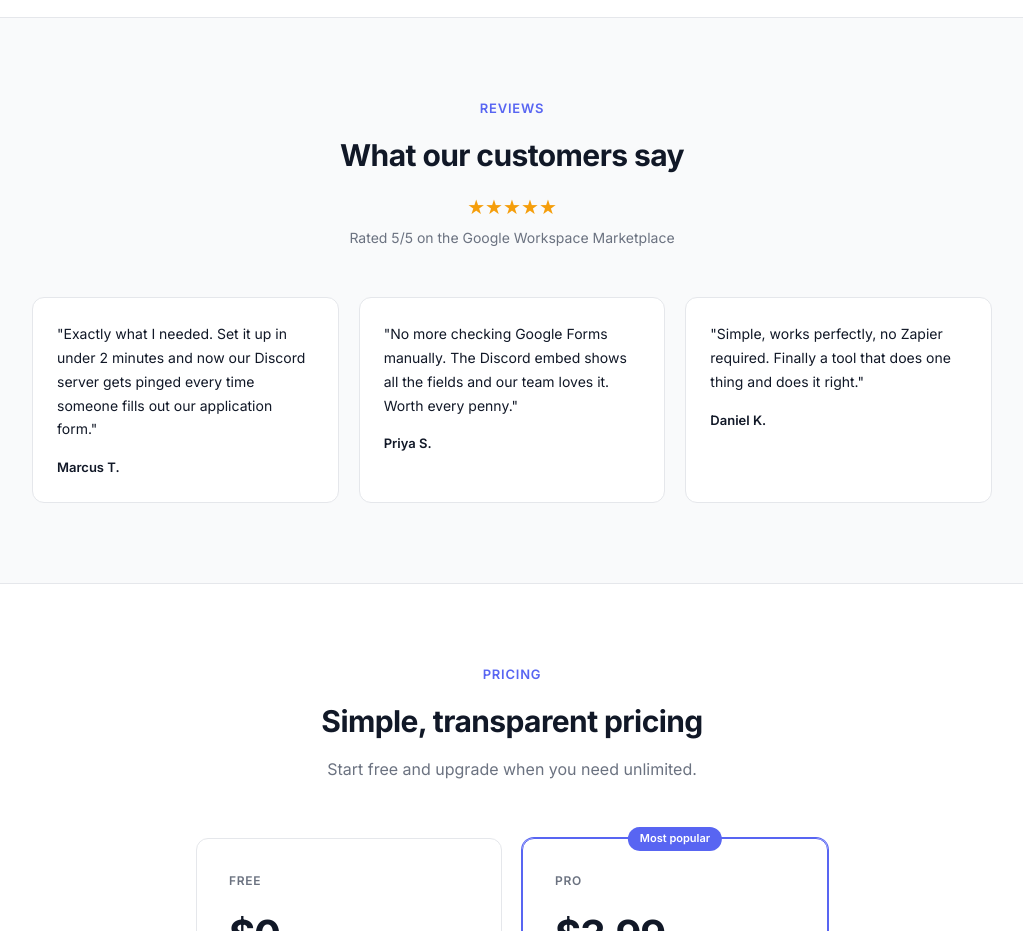
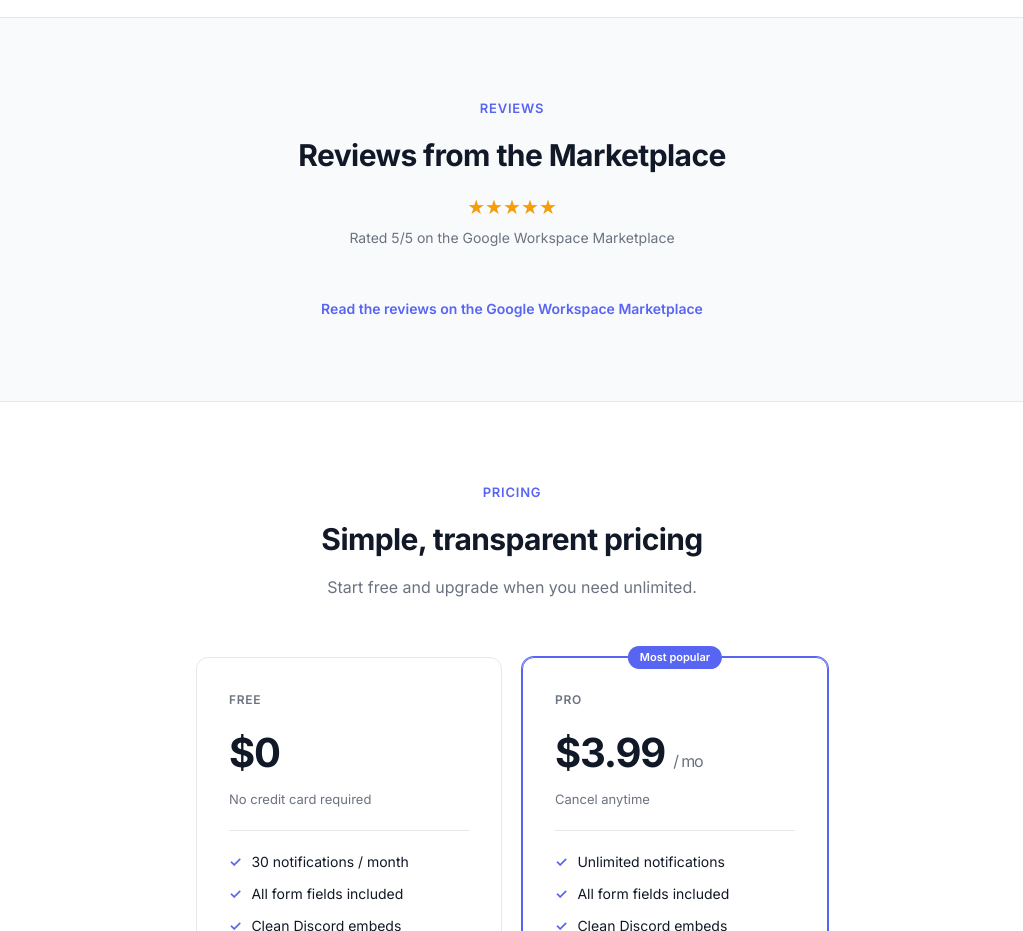
Before and after one commit to mohammadalisaleh/notifyform-site, a plain HTML site: page discord/index.html in a window 1280 px wide. Shown: the part 2020-2951 px from the top of the page, without its empty margins (128-1151 px from the left). Drawn offline with Linux system fonts and the light colour scheme.

Commit message:
Update index.html

```diff
--- a/discord/index.html
+++ b/discord/index.html
@@ -145,7 +145,7 @@
   <div class="nav-links">
     <a href="#pricing">Pricing</a>
     <a href="#faq">Help</a>
-    <a href="https://workspace.google.com/marketplace" class="btn-install">Install free</a>
+    <a href="https://workspace.google.com/marketplace/app/notifyform/557036652553" class="btn-install">Install free</a>
   </div>
 </nav>
 
@@ -153,7 +153,7 @@
   <h1>NotifyForm: Discord Alerts for Google Forms™</h1>
   <p>An add-on for Google Forms™ that posts a message in your Discord channel every time someone submits your form.</p>
   <div class="hero-actions">
-    <a href="https://workspace.google.com/marketplace" class="btn-primary">Install to get started</a>
+    <a href="https://workspace.google.com/marketplace/app/notifyform/557036652553" class="btn-primary">Install to get started</a>
     <a href="#steps" class="btn-secondary">Setup Guide ↓</a>
   </div>
 </div>
@@ -257,25 +257,12 @@
 <div class="reviews-section">
   <div class="reviews-inner">
     <div class="section-label">Reviews</div>
-    <div class="section-title">What our customers say</div>
+    <div class="section-title">Reviews from the Marketplace</div>
     <div class="reviews-rating">
       <div class="stars">★★★★★</div>
       Rated 5/5 on the Google Workspace Marketplace
     </div>
-    <div class="reviews-grid">
-      <div class="review-card">
-        <div class="review-text">"Exactly what I needed. Set it up in under 2 minutes and now our Discord server gets pinged every time someone fills out our application form."</div>
-        <div class="review-author">Marcus T.</div>
-      </div>
-      <div class="review-card">
-        <div class="review-text">"No more checking Google Forms manually. The Discord embed shows all the fields and our team loves it. Worth every penny."</div>
-        <div class="review-author">Priya S.</div>
-      </div>
-      <div class="review-card">
-        <div class="review-text">"Simple, works perfectly, no Zapier required. Finally a tool that does one thing and does it right."</div>
-        <div class="review-author">Daniel K.</div>
-      </div>
-    </div>
+    <a href="https://workspace.google.com/marketplace/app/notifyform/557036652553" target="_blank" rel="noopener" style="color:var(--blurple);font-weight:600;font-size:14px;">Read the reviews on the Google Workspace Marketplace</a>
   </div>
 </div>
 
@@ -295,7 +282,7 @@
         <li>Clean Discord embeds</li>
         <li>Resets every month</li>
       </ul>
-      <a href="https://workspace.google.com/marketplace" class="plan-cta cta-outline">Install free</a>
+      <a href="https://workspace.google.com/marketplace/app/notifyform/557036652553" class="plan-cta cta-outline">Install free</a>
     </div>
     <div class="plan featured">
       <div class="plan-tag">Most popular</div>
@@ -317,7 +304,7 @@
 <div class="cta-banner">
   <h2>Start getting Discord notifications today.</h2>
   <p>Free to install. Takes 2 minutes. No Zapier needed.</p>
-  <a href="https://workspace.google.com/marketplace" class="btn-white">Install to Google Forms — free</a>
+  <a href="https://workspace.google.com/marketplace/app/notifyform/557036652553" class="btn-white">Install to Google Forms — free</a>
 </div>
 
 <footer>
```
